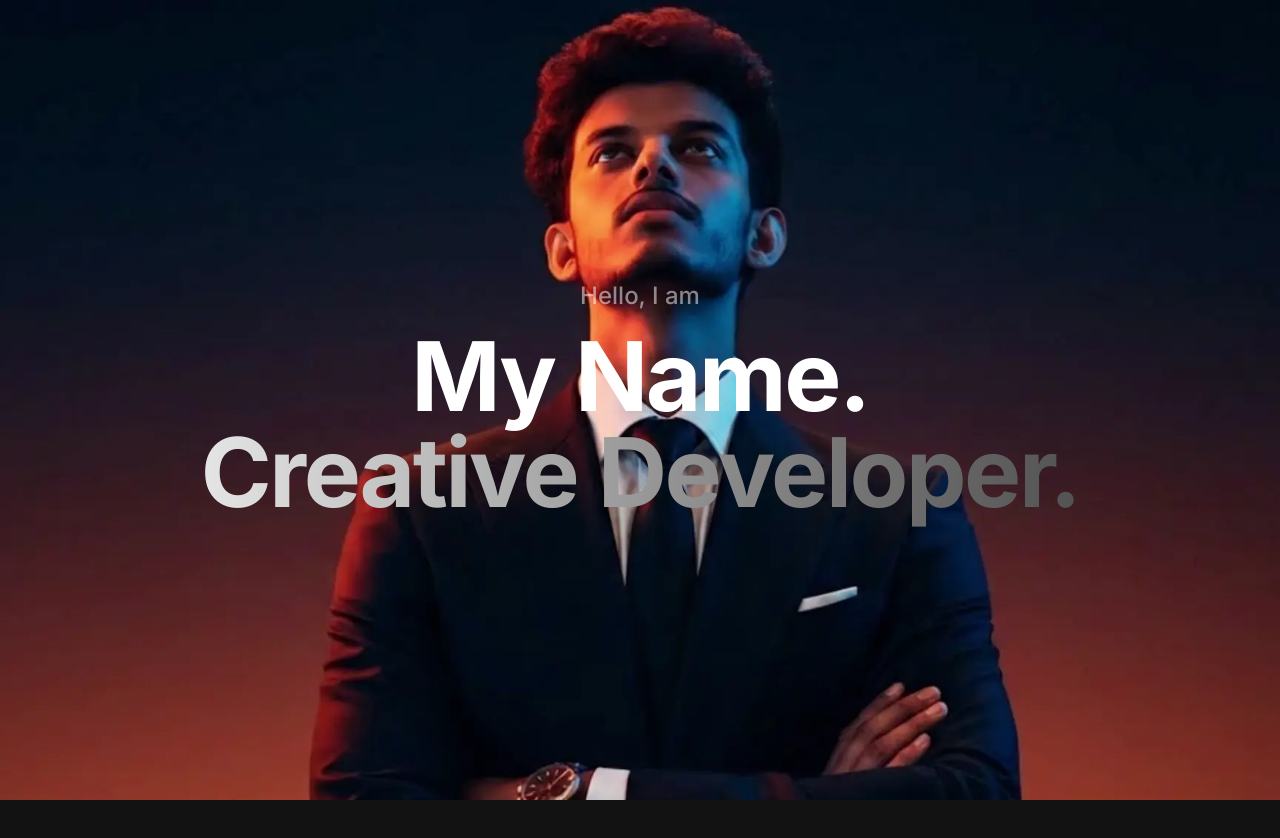
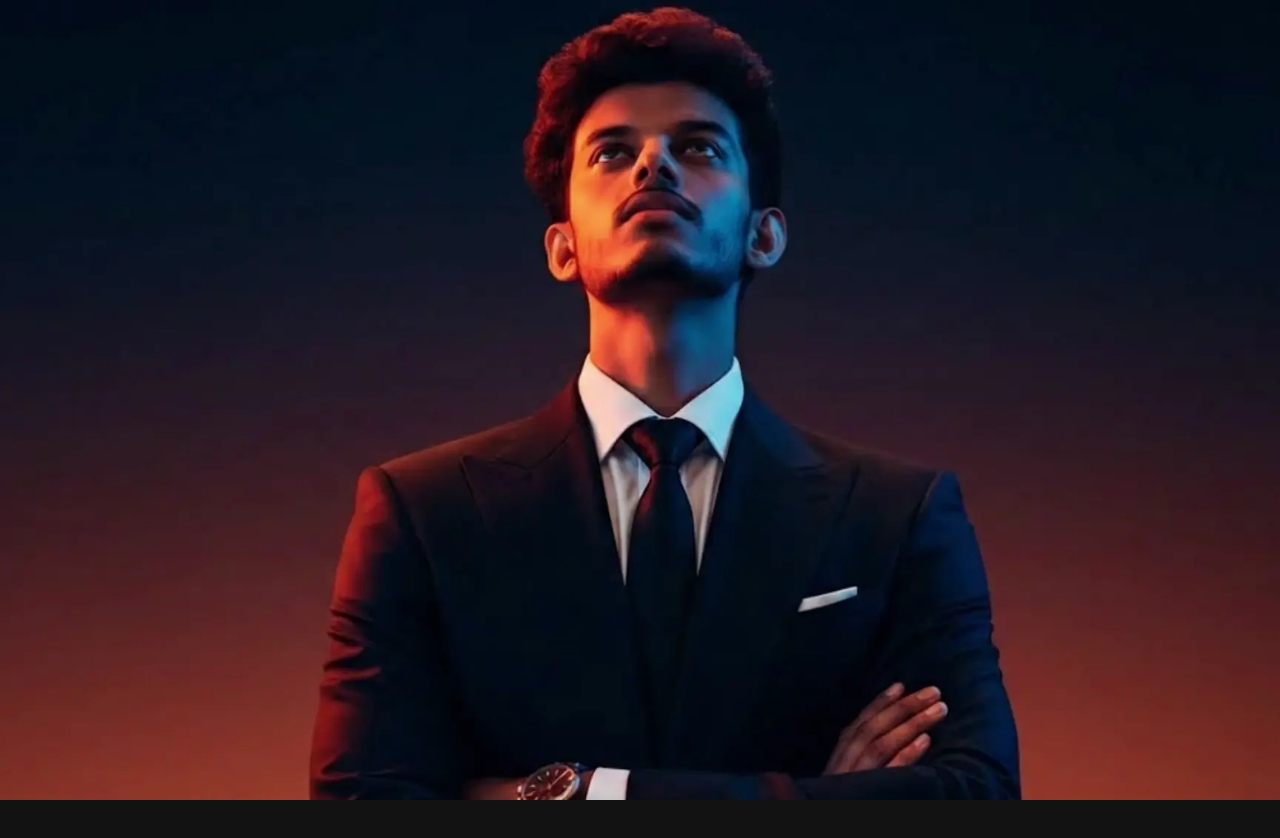
Before and after one commit to ThinukaVinjaya/portfolio, a Next.js app: page / in a window 1280 px wide. Shown: the top 838 px of the page. Built offline with nearby package versions, Linux system fonts and the light colour scheme.

Commit message:
change position in hedaer section

```diff
--- a/src/components/Overlay.tsx
+++ b/src/components/Overlay.tsx
@@ -3,60 +3,59 @@
 import { motion, MotionValue, useTransform } from "framer-motion";
 
 export default function Overlay({ progress }: { progress: MotionValue<number> }) {
-  // Section 1: 0% to 20%
-  const opacity1 = useTransform(progress, [0, 0.1, 0.2], [1, 1, 0]);
-  const y1 = useTransform(progress, [0, 0.2], [0, -100]); // Moves up faster than scroll
+  // Section 1: Starts hidden, fades in on scroll, then fades out
+  const opacity1 = useTransform(progress, [0, 0.05, 0.15, 0.25], [0, 1, 1, 0]);
+  const y1 = useTransform(progress, [0, 0.05, 0.25], [50, 0, -100]);
 
-  // Section 2: 20% to 50%
-  const opacity2 = useTransform(progress, [0.2, 0.3, 0.4, 0.5], [0, 1, 1, 0]);
-  const y2 = useTransform(progress, [0.2, 0.5], [100, -100]); // Moves from below to above
+  // Section 2: 25% to 60%
+  const opacity2 = useTransform(progress, [0.25, 0.35, 0.5, 0.6], [0, 1, 1, 0]);
+  const y2 = useTransform(progress, [0.25, 0.6], [100, -100]); // Moves from below to above
 
-  // Section 3: 50% to 80%
-  const opacity3 = useTransform(progress, [0.5, 0.6, 0.7, 0.8], [0, 1, 1, 0]);
-  const y3 = useTransform(progress, [0.5, 0.8], [100, -100]);
+  // Section 3: 60% to 90%
+  const opacity3 = useTransform(progress, [0.6, 0.7, 0.8, 0.9], [0, 1, 1, 0]);
+  const y3 = useTransform(progress, [0.6, 0.9], [100, -100]);
 
   return (
     <div className="absolute inset-0 w-full h-full flex flex-col justify-center max-w-7xl mx-auto px-6 lg:px-8">
-      {/* Section 1 */}
+      {/* Section 1 - Left Aligned */}
       <motion.div
         style={{ opacity: opacity1, y: y1 }}
-        className="absolute inset-0 flex items-center justify-center text-center w-full px-6"
+        className="absolute inset-0 flex items-end justify-start pb-8 md:pb-16 text-left w-full px-6 md:px-12"
       >
         <div>
-          <span className="block text-white/50 text-xl md:text-2xl font-medium tracking-normal mb-3 md:mb-4">Hello, I am</span>
+          <span className="block text-white/50 text-xl md:text-3xl font-medium tracking-normal mb-3 md:mb-4">Hi I am</span>
           <h1 className="text-5xl md:text-8xl font-bold tracking-tight">
-            My Name.<br/>
-            <span className="bg-gradient-to-r from-neutral-200 to-neutral-600 bg-clip-text text-transparent">Creative Developer.</span>
+            <span className="bg-gradient-to-r from-neutral-200 to-neutral-600 bg-clip-text text-transparent">Thinuka Vinjaya Wickramanayaka</span>
           </h1>
         </div>
       </motion.div>
 
-      {/* Section 2 */}
+      {/* Section 2 - Right Aligned */}
       <motion.div
         style={{ opacity: opacity2, y: y2 }}
+        className="absolute inset-0 flex items-center justify-end text-right w-full px-6 md:px-12"
+      >
+        <div className="max-w-2xl ml-auto">
+          <h2 className="text-4xl md:text-6xl font-semibold tracking-tight text-white mb-4 leading-tight">
+            Java Full-Stack Developer
+          </h2>
+          <p className="text-2xl md:text-3xl text-neutral-400 font-light leading-relaxed">
+            <span className="text-neutral-500 font-medium tracking-wide">AI/ML Enthusiast</span>
+          </p>
+        </div>
+      </motion.div>
+
+      {/* Section 3 - Left Aligned (Optional Final Text) */}
+      <motion.div
+        style={{ opacity: opacity3, y: y3 }}
         className="absolute inset-0 flex items-center justify-start text-left w-full px-6 md:px-12"
       >
         <div className="max-w-2xl">
           <h2 className="text-4xl md:text-6xl font-semibold tracking-tight text-white mb-6 leading-tight">
-            I build digital <span className="italic font-light text-neutral-400">experiences</span>.
-          </h2>
-          <p className="text-lg md:text-xl text-neutral-400 font-light leading-relaxed">
-            Fusing high-performance code with meticulous design to create interfaces that feel alive, intuitive, and unforgettable.
-          </p>
-        </div>
-      </motion.div>
-
-      {/* Section 3 */}
-      <motion.div
-        style={{ opacity: opacity3, y: y3 }}
-        className="absolute inset-0 flex items-center justify-end text-right w-full px-6 md:px-12"
-      >
-        <div className="max-w-2xl ml-auto">
-          <h2 className="text-4xl md:text-6xl font-semibold tracking-tight text-white mb-6 leading-tight">
-            Bridging design <br/><span className="text-neutral-500">&</span> engineering.
+            Bridging Logic <br /><span className="text-neutral-500">&</span> Architecture.
           </h2>
           <p className="text-lg md:text-xl text-neutral-400 font-light leading-relaxed mb-8">
-            A relentless focus on typography, micro-interactions, and rendering strategy. Performance is fundamentally tied to aesthetics.
+            Building robust backend systems while prioritizing intelligent machine learning implementations.
           </p>
         </div>
       </motion.div>
```
